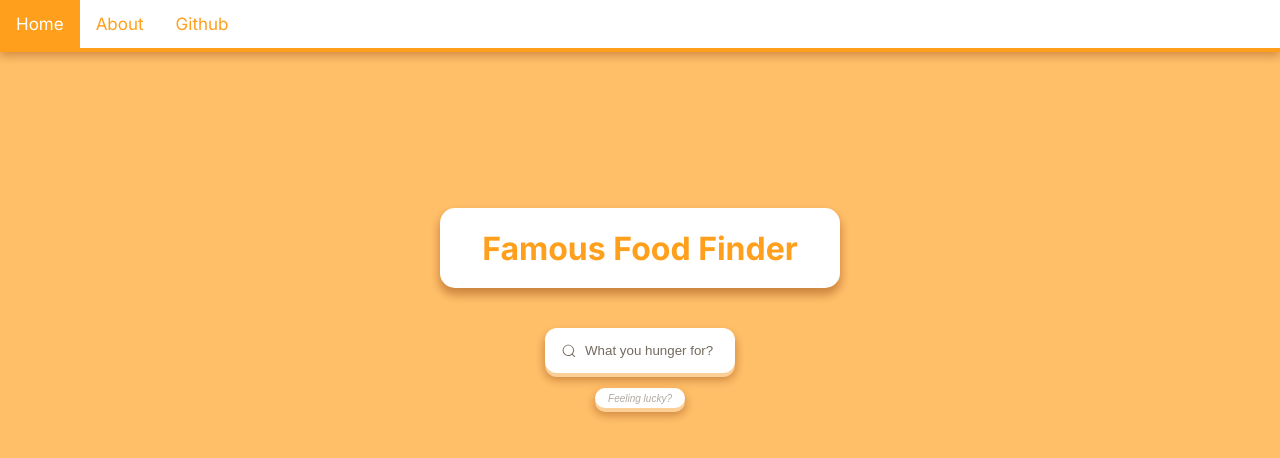
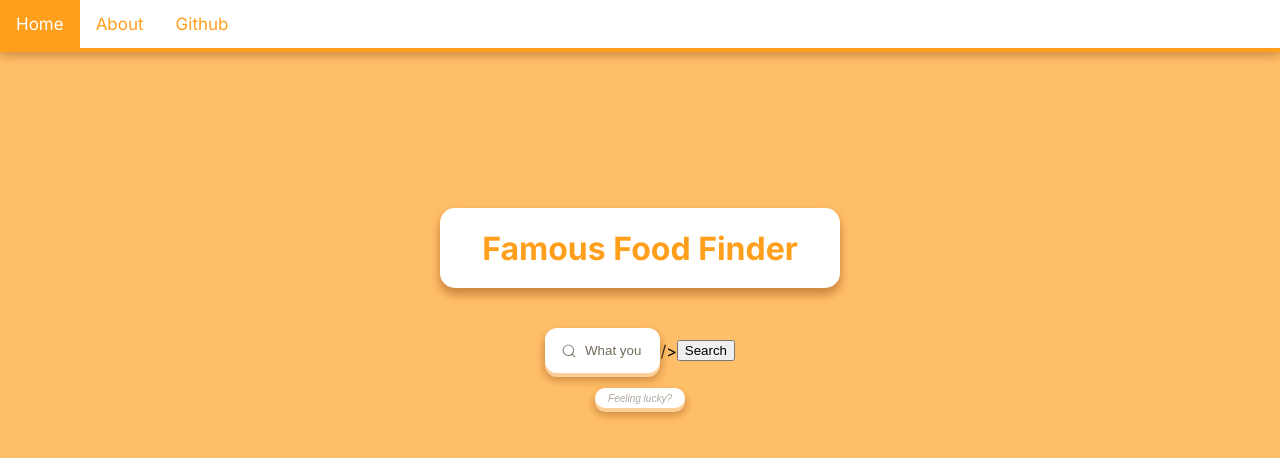
Before and after one commit to Harley2zazaa/Famous-Food_Finder, a Django app: page / in a window 1280 px wide. Shown: the top 458 px of the page. Run offline with Django 5.2, Linux system fonts and the light colour scheme.

Commit message:
edit index for searching (pls fix ui)

```diff
--- a/Famous_Food_Finder/myapp/templates/index.html
+++ b/Famous_Food_Finder/myapp/templates/index.html
@@ -12,7 +12,7 @@
 </head>
 
 <body class="body">
-    <div class="top-nav"> <!-- I'll link these later for a seperate abotu me page -->
+    <div class="top-nav">
         <a href="{% url 'index' %}">Home</a>
         <a href="{% url 'about' %}">About</a>
         <a class="github-link" href="https://github.com/Harley2zazaa/Famous-Food_Finder">Github</a>
@@ -22,7 +22,8 @@
         <h1>Famous Food Finder</h1>
     </div>
 
-    <div class="searchbox-group">
+    <!-- เพิ่มฟอร์มเพื่อให้ผู้ใช้ค้นหาและส่งข้อมูลไปที่ URL ของ search_recipes -->
+    <form action="{% url 'search_recipes' %}" method="GET" class="searchbox-group">
         <svg viewBox="0 0 24 24" aria-hidden="true" class="search-icon">
           <g>
             <path
@@ -36,9 +37,10 @@
           class="input"
           type="search"
           placeholder="What you hunger for?"
-          name="searchbar"
+          name="query"  <!-- แก้เป็นชื่อ 'query' ให้ตรงกับที่ views.py เรียกใช้ -->
         />
-      </div>
+        <button type="submit">Search</button> <!-- เพิ่มปุ่มเพื่อให้ผู้ใช้ส่งข้อมูล -->
+    </form>
 
     <div class="random-box">
         <button class="rand-button"><i>Feeling lucky?</i></button>
```
